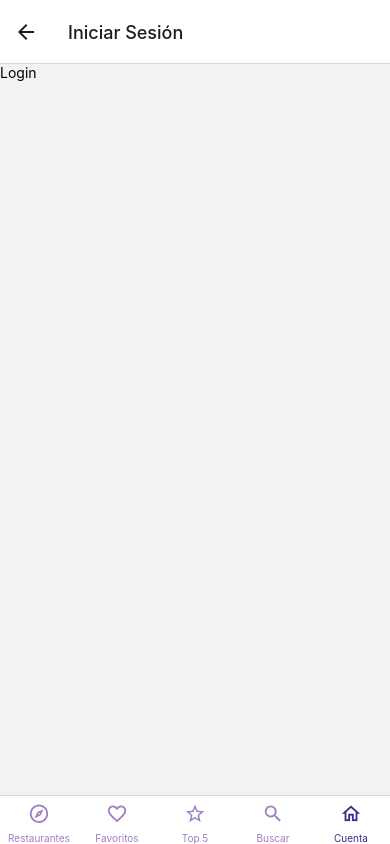
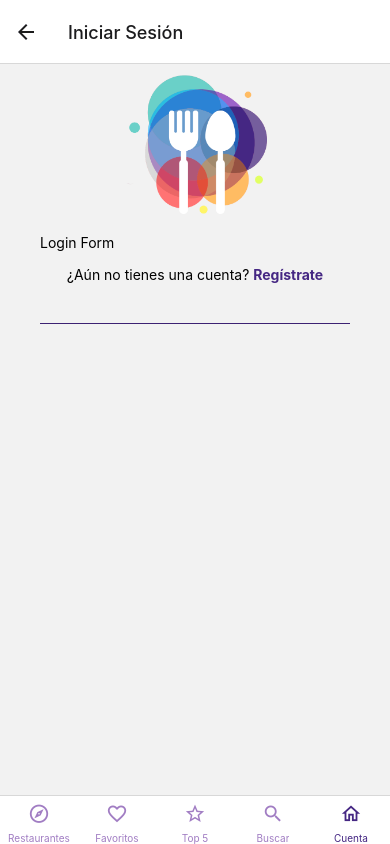
Before and after one commit to gonzajaimes/restaurants, a React Native app: screen /account-stack in a window 390 px wide. Both pictures are taken after a click on the button "Ver tu perfil". Built offline with nearby package versions, Linux system fonts and the light colour scheme; no server answers.

Commit message:
show / hide password on register

```diff
--- /dev/null
+++ b/components/account/RegisterForm.js
@@ -0,0 +1,71 @@
+import { StyleSheet, Text, View } from 'react-native'
+import React, {useState} from 'react'
+import { Button, Icon, Input } from '@rneui/base'
+
+export default function RegisterForm() {
+    const [showPassword, setShowPassword] = useState(false)
+  return (
+    <View style={styles.form}>
+      <Input
+            style={styles.input}
+            placeholder='Ingresa tu emai...'
+
+      />
+      <Input
+            style={styles.input}
+            placeholder='Ingresa tu contraseña...'
+            password={true}
+            secureTextEntry={!showPassword}
+            rightIcon={
+                <Icon
+                   type="material-community"
+                   name={showPassword ? "eye-off-outline" : "eye-outline"}
+                   iconStyle={styles.icon}
+                   onPress={() => setShowPassword(!showPassword)}
+                />
+            }
+      />
+       <Input
+            style={styles.input}
+            placeholder='Confirma tu contraseña...'
+            password={true}
+            secureTextEntry={!showPassword}
+            rightIcon={
+                <Icon
+                   type="material-community"
+                   name={showPassword ? "eye-off-outline" : "eye-outline"}
+                   iconStyle={styles.icon}
+                   onPress={() => setShowPassword(!showPassword)}
+                />
+            }
+      />
+      <Button
+            title="Registrar Nuevo Usuario"
+            containerStyle={styles.btnContainer}
+            buttonStyle={styles.btn}
+      />
+
+    </View>
+  )
+}
+
+const styles = StyleSheet.create({
+    form:{
+        marginTop: 30,
+    },
+    input:{
+        width: 100
+    },
+    btnContainer:{
+        marginTop: 20,
+        width:  "95%",
+        alignSelf: "center"
+    },
+    btn:{
+        backgroundColor: "#452783"
+    },
+    icon:{
+        color: "#c1c1c1"
+    }
+
+})
--- a/navigations/AccountStack.js
+++ b/navigations/AccountStack.js
@@ -2,6 +2,7 @@ import React from 'react'
 import { createStackNavigator } from '@react-navigation/stack'
 import Account from '../screens/account/Account'
 import Login from '../screens/account/Login'
+import Register from '../screens/account/Register'
 
 const Stack = createStackNavigator()
 
@@ -18,6 +19,11 @@ export default function AccountStack() {
            component={Login}
            options={{title: "Iniciar Sesión" }}
         />
+        <Stack.Screen
+           name="register"
+           component={Register}
+           options={{title: "Registrar Usuario" }}
+        />
     </Stack.Navigator>
   )
 }
--- a/package.json
+++ b/package.json
@@ -21,6 +21,7 @@
     "react": "18.1.0",
     "react-native": "0.70.5",
     "react-native-gesture-handler": "^2.8.0",
+    "react-native-keyboard-aware-scroll-view": "^0.9.5",
     "react-native-safe-area-context": "4.4.1",
     "react-native-screens": "~3.18.0",
     "react-native-vector-icons": "^9.2.0"
--- a/screens/account/Login.js
+++ b/screens/account/Login.js
@@ -1,12 +1,64 @@
-import { StyleSheet, Text, View } from 'react-native'
+import { Image, ScrollView, StyleSheet, Text, View } from 'react-native'
 import React from 'react'
+import { Divider } from '@rneui/base'
+import { useNavigation } from '@react-navigation/native'
+
 
 export default function Login() {
-  return (
-    <View>
-      <Text>Login</Text>
-    </View>
+
+    return (
+    <ScrollView>
+        <Image
+          source={require("../../assets/restaurant-logo.png")}
+          resizeMode="contain"
+          style={styles.image}
+        />
+        <View style={styles.container}>
+            <Text>Login Form</Text>
+            <CreateAccount/>
+        </View>
+        <Divider style={styles.divider}/>
+
+    </ScrollView>
   )
 }
 
-const styles = StyleSheet.create({})
+function CreateAccount(props){
+    const navigation = useNavigation()
+    return (
+        <Text
+          style={styles.register}
+          onPress= {() => navigation.navigate("register")}
+        >
+            ¿Aún no tienes una cuenta?{" "}
+            <Text style={styles.btnRegister}>
+                Regístrate
+            </Text>
+        </Text>
+    )
+}
+
+const styles = StyleSheet.create({
+    image:{
+        height: 150,
+        width: "100%",
+        marginBottom: 20
+    },
+    container:{
+        marginHorizontal: 40
+    },
+    divider:{
+        backgroundColor: "#452783",
+        margin: 40
+    },
+    register:{
+        marginTop: 15,
+        marginHorizontal: 10,
+        alignSelf: "center"
+    },
+    btnRegister:{
+        color: "#452783",
+        fontWeight: "bold"
+    }
+
+})
--- /dev/null
+++ b/screens/account/Register.js
@@ -0,0 +1,27 @@
+import { Image, StyleSheet, Text, View } from 'react-native'
+import React from 'react'
+import RegisterForm from '../../components/account/RegisterForm'
+import { KeyboardAwareScrollView } from 'react-native-keyboard-aware-scroll-view'
+
+export default function Register() {
+  return (
+
+    <KeyboardAwareScrollView>
+       <Image
+          source={require("../../assets/restaurant-logo.png")}
+          resizeMode="contain"
+          style={styles.image}
+        />
+      <RegisterForm/>
+    </KeyboardAwareScrollView>
+  )
+}
+
+const styles = StyleSheet.create({
+    image:{
+        height: 150,
+        width: "100%",
+        marginBottom: 20
+    }
+
+})
```
Also changed, not shown: 1 other file (tests, documents, lock files or other folders).
